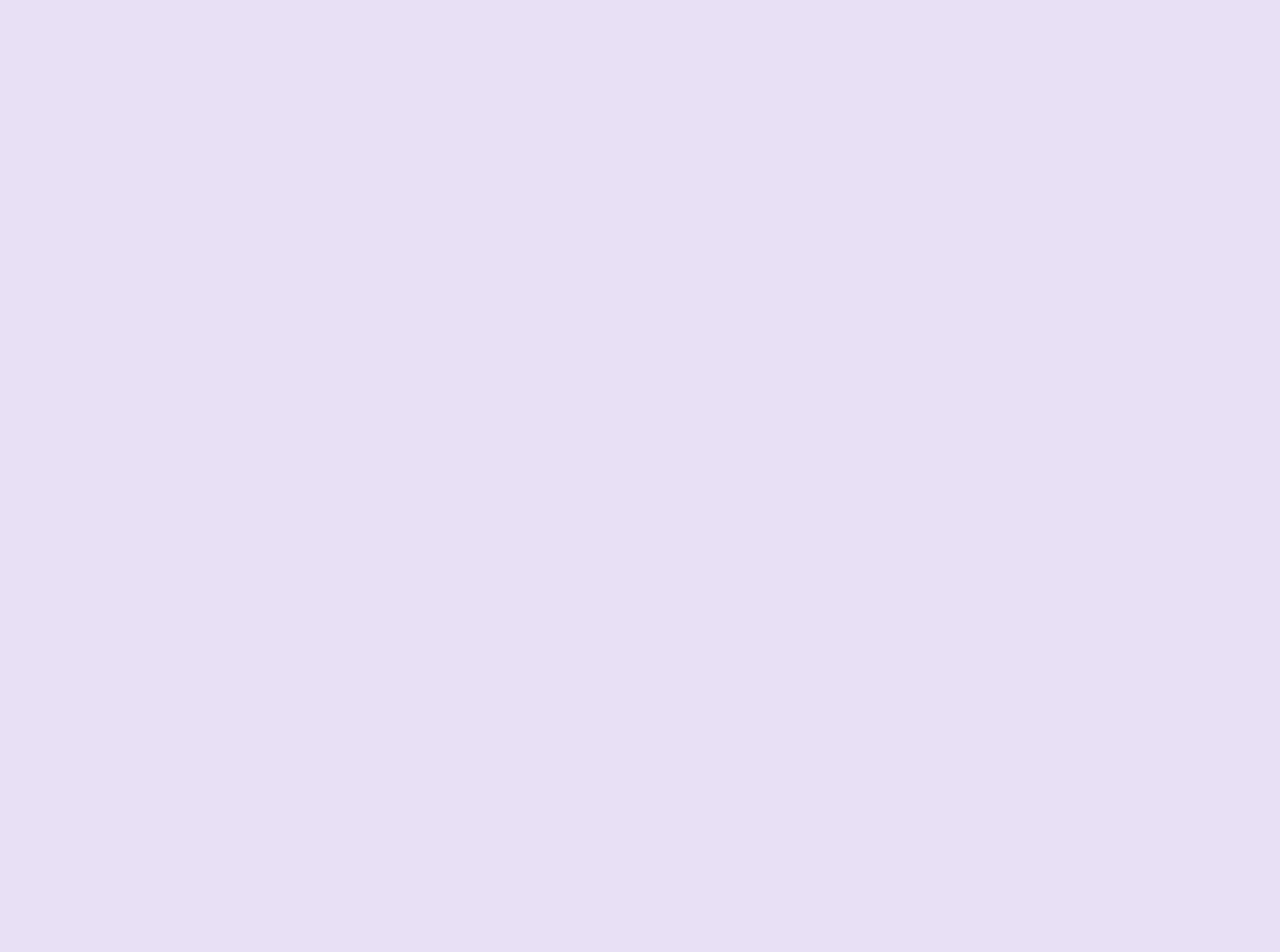
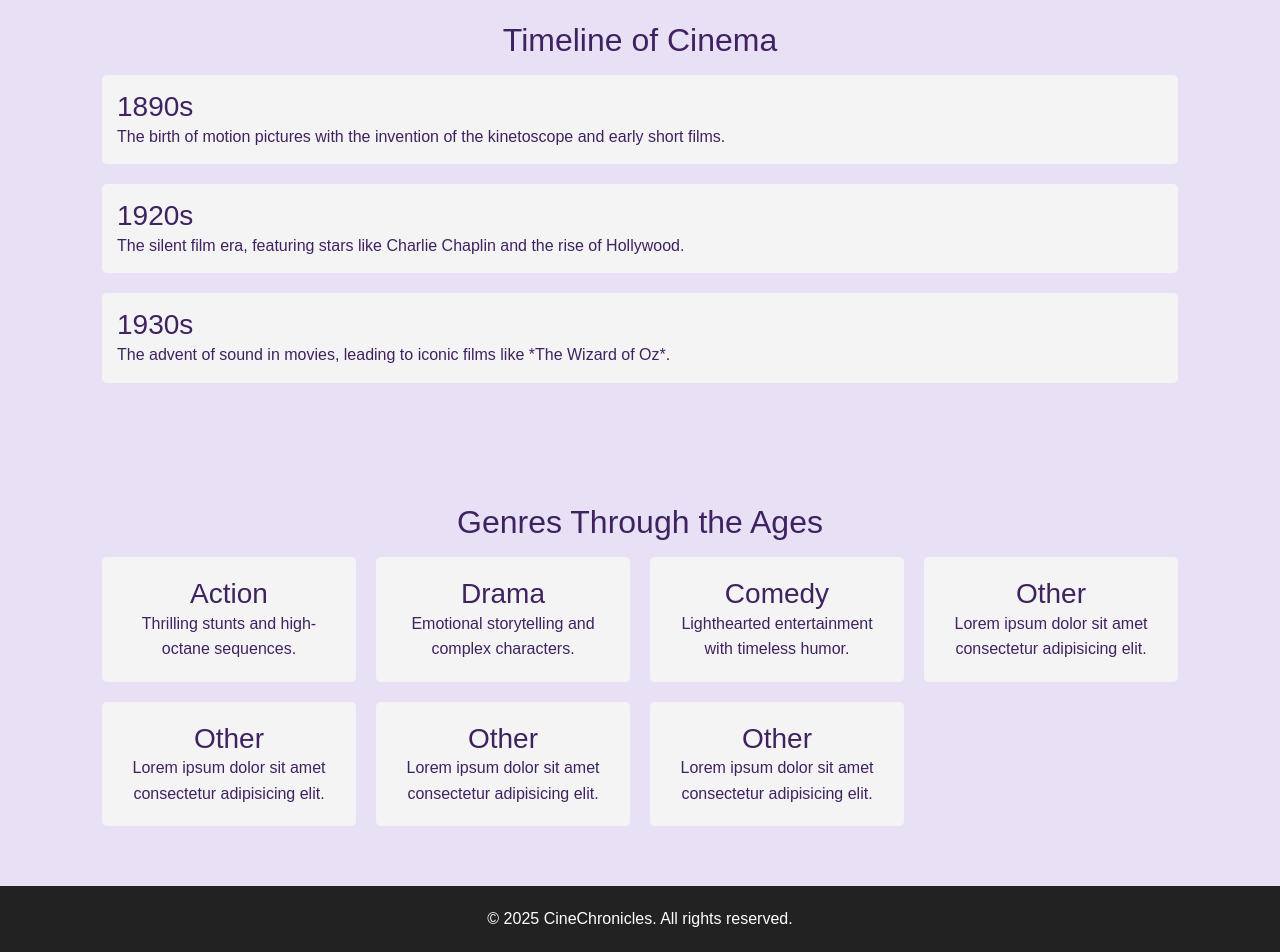
Before and after one commit to MarcoProstamo/webapp-react, a React (Vite) app: page / in a window 1280 px wide. Shown: the part 686-1638 px from the top of the page. Before the commit the page ends 800 px from the top, so only its background shows below. Built offline with nearby package versions, Linux system fonts and the light colour scheme.

Commit message:
Add → Homepage

```diff
--- a/src/assets/css/index.css
+++ b/src/assets/css/index.css
@@ -55,3 +55,68 @@ body {
   color: var(--blueviolet-light-2);
   border-bottom: 2px solid var(--blueviolet-light-2);
 }
+
+/* General Reset */
+body,
+h1,
+h2,
+h3,
+p,
+ul,
+li,
+a {
+  margin: 0;
+  padding: 0;
+  box-sizing: border-box;
+}
+
+/* Body and Font */
+body {
+  font-family: Arial, sans-serif;
+  line-height: 1.6;
+}
+
+/* Section */
+.section {
+  padding: 60px 20px;
+  text-align: center;
+}
+
+.section img.responsive-img {
+  max-width: 100%;
+  height: auto;
+  margin-top: 20px;
+}
+
+.timeline {
+  display: flex;
+  flex-direction: column;
+  gap: 20px;
+  text-align: left;
+}
+
+.timeline-item {
+  background: #f4f4f4;
+  padding: 15px;
+  border-radius: 5px;
+}
+
+.genres-grid {
+  display: grid;
+  grid-template-columns: repeat(auto-fit, minmax(200px, 1fr));
+  gap: 20px;
+}
+
+.genre-card {
+  background: #f4f4f4;
+  padding: 20px;
+  border-radius: 5px;
+}
+
+/* Footer */
+.footer {
+  background: #222;
+  color: white;
+  text-align: center;
+  padding: 20px;
+}
--- a/src/assets/pages/HomePage.jsx
+++ b/src/assets/pages/HomePage.jsx
@@ -1,3 +1,83 @@
 export default function HomePage() {
-  return <h1>HomePage</h1>;
+  return (
+    <>
+      <main className="container">
+        <section id="intro" className="section">
+          <h2 className="mb-3">Introduction</h2>
+          <p>
+            The history of films dates back to the late 19th century, when
+            moving pictures were first captured on celluloid. Over time, this
+            art form has evolved into a global phenomenon, influencing cultures
+            and shaping societies.
+          </p>
+          <img src="film-reel.jpg" alt="Film Reel" className="responsive-img" />
+        </section>
+
+        <section id="timeline" className="section">
+          <h2 className="mb-3">Timeline of Cinema</h2>
+          <div className="timeline">
+            <div className="timeline-item">
+              <h3>1890s</h3>
+              <p>
+                The birth of motion pictures with the invention of the
+                kinetoscope and early short films.
+              </p>
+            </div>
+            <div className="timeline-item">
+              <h3>1920s</h3>
+              <p>
+                The silent film era, featuring stars like Charlie Chaplin and
+                the rise of Hollywood.
+              </p>
+            </div>
+            <div className="timeline-item">
+              <h3>1930s</h3>
+              <p>
+                The advent of sound in movies, leading to iconic films like *The
+                Wizard of Oz*.
+              </p>
+            </div>
+          </div>
+        </section>
+
+        <section id="genres" className="section">
+          <h2 className="mb-3">Genres Through the Ages</h2>
+          <div className="genres-grid">
+            <div className="genre-card">
+              <h3>Action</h3>
+              <p>Thrilling stunts and high-octane sequences.</p>
+            </div>
+            <div className="genre-card">
+              <h3>Drama</h3>
+              <p>Emotional storytelling and complex characters.</p>
+            </div>
+            <div className="genre-card">
+              <h3>Comedy</h3>
+              <p>Lighthearted entertainment with timeless humor.</p>
+            </div>
+            <div className="genre-card">
+              <h3>Other</h3>
+              <p>Lorem ipsum dolor sit amet consectetur adipisicing elit.</p>
+            </div>
+            <div className="genre-card">
+              <h3>Other</h3>
+              <p>Lorem ipsum dolor sit amet consectetur adipisicing elit.</p>
+            </div>
+            <div className="genre-card">
+              <h3>Other</h3>
+              <p>Lorem ipsum dolor sit amet consectetur adipisicing elit.</p>
+            </div>
+            <div className="genre-card">
+              <h3>Other</h3>
+              <p>Lorem ipsum dolor sit amet consectetur adipisicing elit.</p>
+            </div>
+          </div>
+        </section>
+      </main>
+
+      <footer className="footer">
+        <p>&copy; 2025 CineChronicles. All rights reserved.</p>
+      </footer>
+    </>
+  );
 }
```
